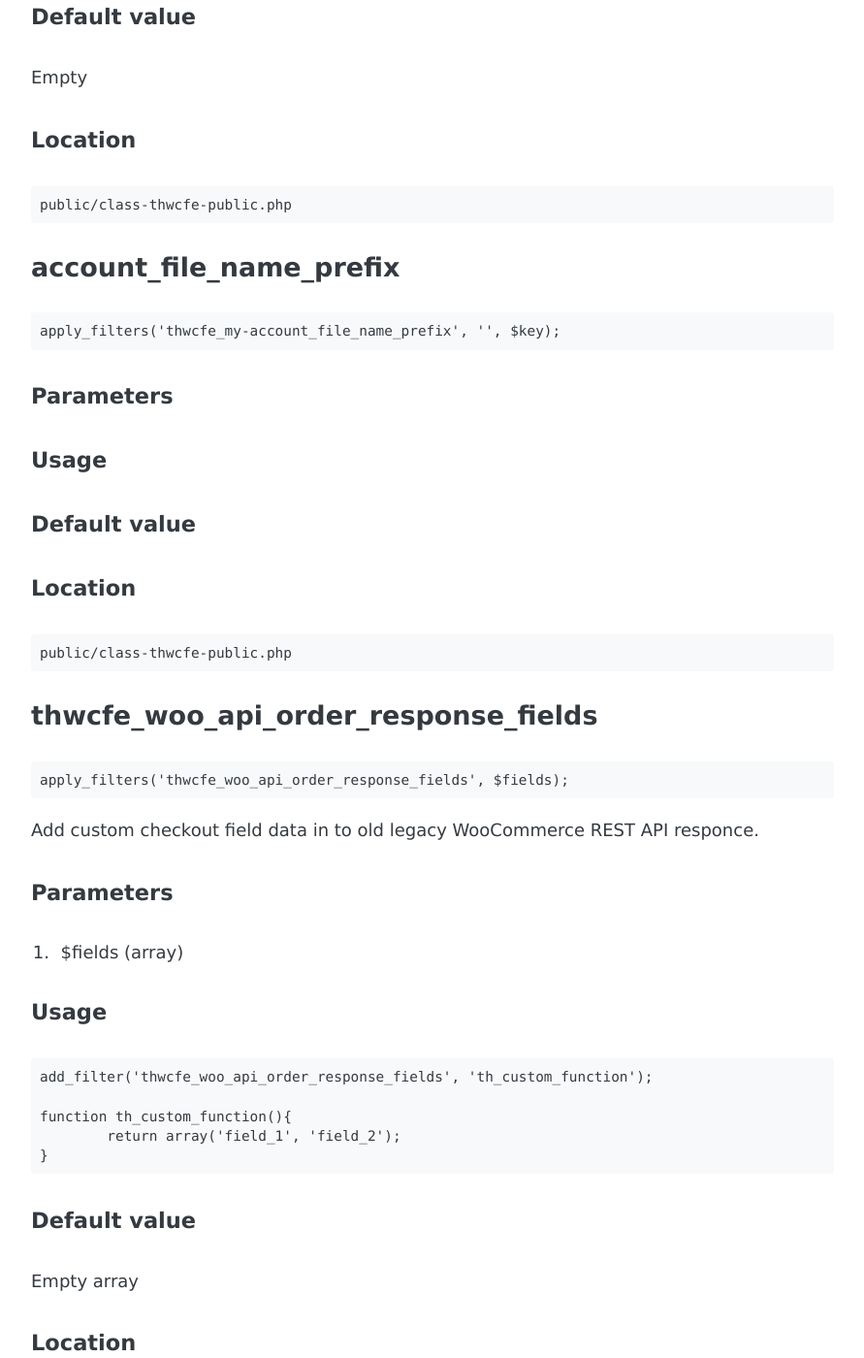
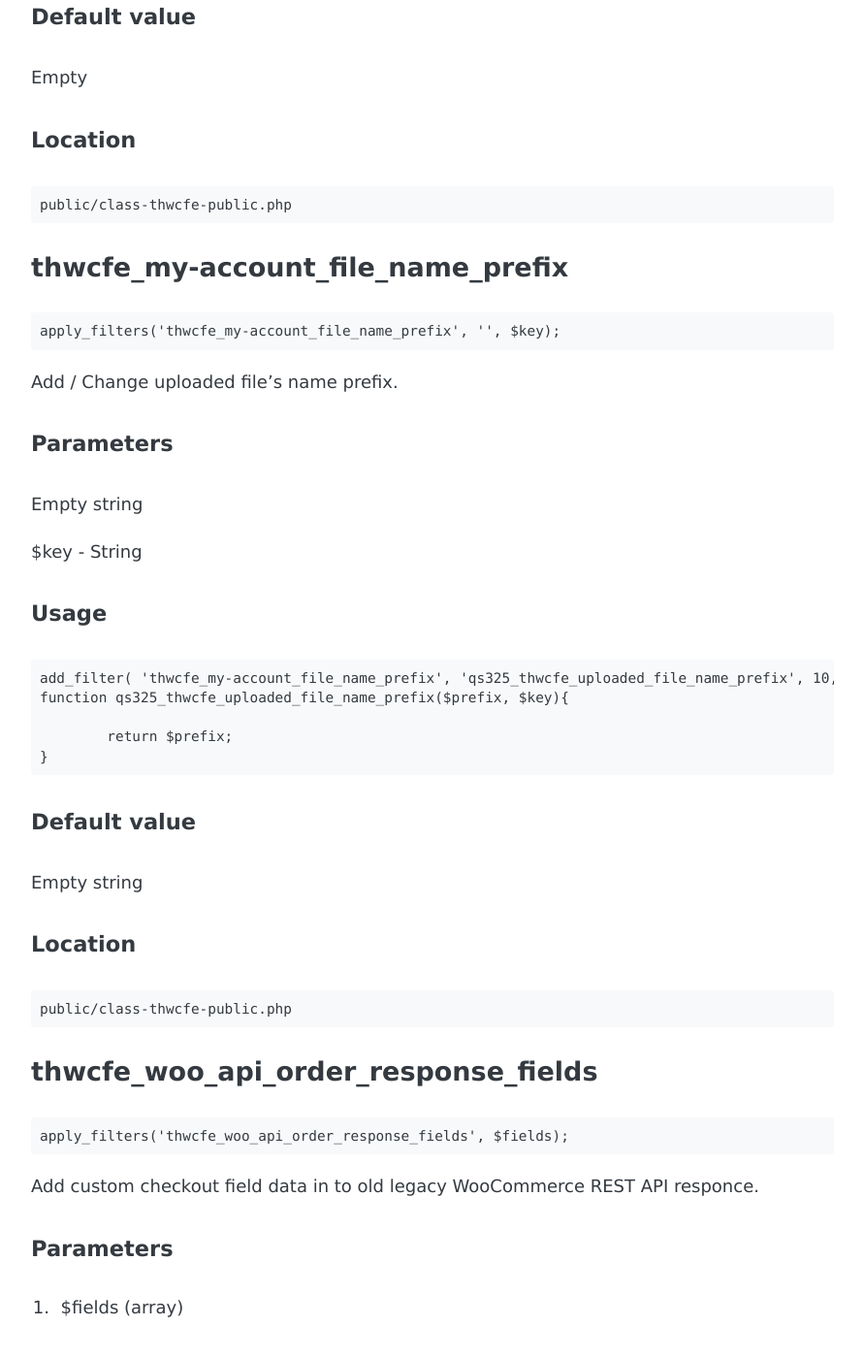
Before and after one commit to Themehigh/themehigh.github.io, a Jekyll site: the page built from hooks/checkout-field-editor.md, in a window 1280 px wide and 1400 px high, scrolled down 58798 px. Shown: the whole window at 97% size, without its empty margins (194-1085 px from the left). Built offline with Jekyll 4.4.1, drawn with Linux system fonts in a browser that asks for light colours; some web fonts are replaced; comment, search, counter and statistics services are not loaded; some of the changed text lies outside the part shown.

Commit message:
cfe hook update-2 - 23-7-19

```diff
--- a/hooks/checkout-field-editor.md
+++ b/hooks/checkout-field-editor.md
@@ -302,7 +302,7 @@ true
 
 	public/class-thwcfe-public-checkout.php
 
-### thwcfe_cart_product_categories(????)
+### thwcfe_cart_product_categories
 
 	apply_filters('thwcfe_cart_product_categories', array_values($cart['categories']);
 
@@ -1834,15 +1834,29 @@ Empty
 
 	public/class-thwcfe-public.php
 
-### account_file_name_prefix
+### thwcfe_my-account_file_name_prefix
 
 	apply_filters('thwcfe_my-account_file_name_prefix', '', $key);
 
-#### Parameters
-
-#### Usage
-
-#### Default value
+Add / Change uploaded file's name prefix.
+
+#### Parameters
+
+Empty string
+
+$key - String
+
+#### Usage
+
+	add_filter( 'thwcfe_my-account_file_name_prefix', 'qs325_thwcfe_uploaded_file_name_prefix', 10, 2 );
+	function qs325_thwcfe_uploaded_file_name_prefix($prefix, $key){
+
+		return $prefix;
+	}
+
+#### Default value
+
+Empty string
 
 #### Location
 
```
